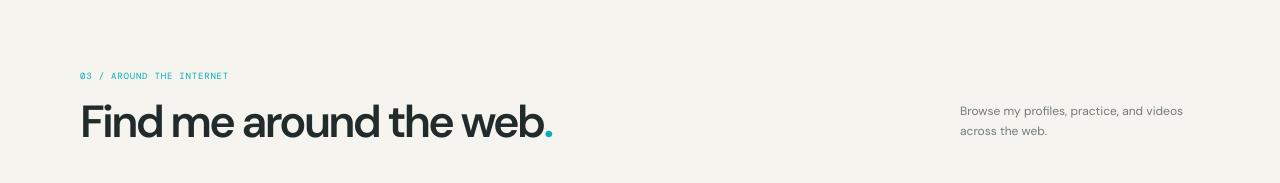
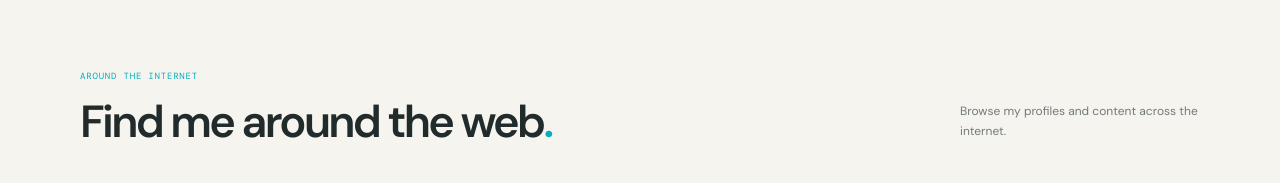
Before and after one commit to iAymanAli/site_portfolio, a React (Vite) app: page /accounts in a window 1280 px wide. Shown: the part 126-309 px from the top of the page. Built offline with nearby package versions, Linux system fonts and the light colour scheme.

Commit message:
modified the content of AccountsPage.jsx

```diff
--- a/src/App.jsx
+++ b/src/App.jsx
@@ -30,7 +30,7 @@ function App() {
           <Route element={<HomePage />} path="/" />
           <Route element={<ProjectsPage />} path="/projects" />
           <Route element={<AboutPage />} path="/about" />
-          <Route element={<AccountsPage />} path="/accounts" />
+          <Route element={<AccountsPage theme={theme} />} path="/accounts" />
           <Route element={<RepoPage />} path="/repo" />
           <Route element={<Navigate replace to="/" />} path="*" />
         </Routes>
--- a/src/pages/AccountsPage/AccountsPage.jsx
+++ b/src/pages/AccountsPage/AccountsPage.jsx
@@ -1,15 +1,15 @@
 import { accountsData } from '../../data/accountsData.js';
 import styles from './AccountsPage.module.css';
 
-function AccountsPage() {
+function AccountsPage({ theme }) {
   return (
     <section className="content-section section-wrap page-section">
       <div className="section-heading">
         <div>
-          <span className="section-kicker">03 / AROUND THE INTERNET</span>
+          <span className="section-kicker">AROUND THE INTERNET</span>
           <h1>Find me around the web<span className="accent">.</span></h1>
         </div>
-        <p>Browse my profiles, practice, and videos across the web.</p>
+        <p>Browse my profiles and content across the internet.</p>
       </div>
       <div className={styles.accountGrid}>
         {accountsData.map((account) => (
@@ -22,7 +22,10 @@ function AccountsPage() {
             target="_blank"
           >
             <span className={styles.accountIcon} aria-hidden="true">
-              <img alt="" src={account.icon} />
+              <img
+              alt={`${account.name}-logo`}
+              src={(account.name === 'GitHub' && theme === 'dark') ? `${account.icon}/white` : account.icon}
+              />
             </span>
             <span className={styles.accountName}>{account.name}</span>
             <span className={styles.accountDescription}>{account.description}</span>
```
